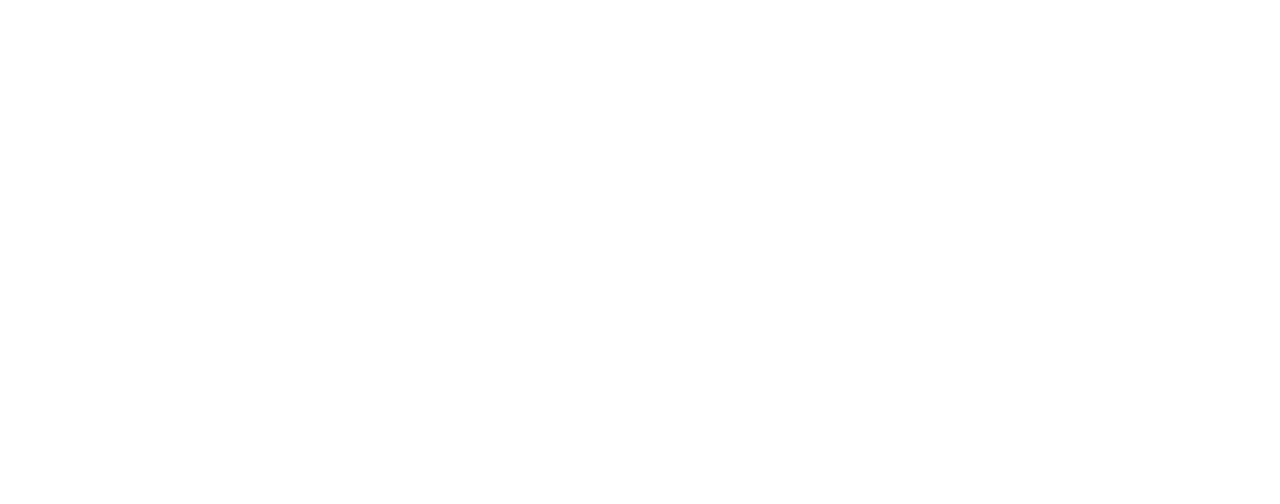
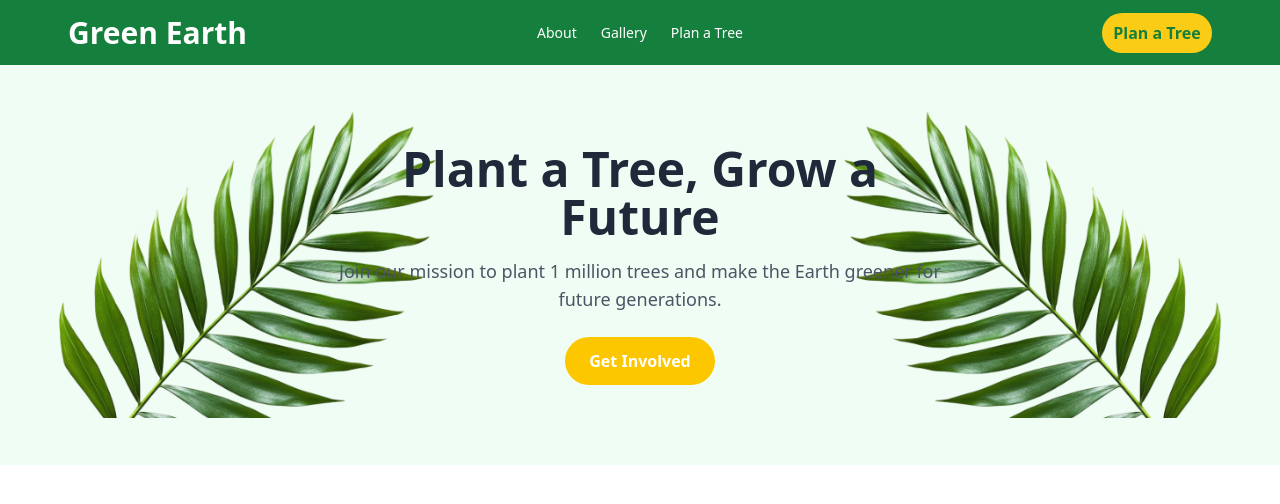
Before and after one commit to Hizbul38/green-earth, a plain HTML site: page index.html in a window 1280 px wide. Drawn offline with nearby package versions, Linux system fonts and the light colour scheme.

Commit message:
added the banner section

```diff
--- a/index.html
+++ b/index.html
@@ -3,9 +3,52 @@
 <head>
     <meta charset="UTF-8">
     <meta name="viewport" content="width=device-width, initial-scale=1.0">
-    <title>Document</title>
+    <title>Green Earth</title>
+    <!-- tailwind and daisyui cdn -->
+     <link href="https://cdn.jsdelivr.net/npm/daisyui@5" rel="stylesheet" type="text/css" />
+<script src="https://cdn.jsdelivr.net/npm/@tailwindcss/browser@4"></script>
+
 </head>
 <body>
+    <header>
+        <section>
+            <div class="navbar bg-[#15803D] shadow-sm">
+  <div class="navbar-start">
+    <h2 class=" text-white text-sm md:text-3xl md:ml-15 font-semibold">Green Earth</h2>
+  </div>
+  <div class="navbar-center flex">
+    <ul class="menu menu-horizontal px-1 text-white text-md">
+      <li><a>About</a></li>
+      <li><a>Gallery</a></li>
+      <li><a>Plan a Tree</a></li>
+    </ul>
+  </div>
+  <div class="navbar-end">
+    <button class=" bg-[#FACC15] text-[#15803d] w-[110px] h-[40px] text-center items-center font-semibold rounded-full md:mr-15">Plan a Tree</button>
+  </div>
+</div>
+</section>
+<section class="relative bg-green-50 py-20 text-center overflow-hidden">
+  <!-- Left Leaf Image -->
+  <img src="assets/hero-leaf1.png" alt="Left Leaf" class="absolute left-0 top-65 md:top-4 w-40 md:w-120"/>
 
+  <!-- Right Leaf Image -->
+  <img src="assets/hero-leaf2.png" class="absolute right-0 top-65 md:top-4 w-40 md:w-120"/>
+
+  <!-- Banner Content -->
+  <div class="relative z-10 max-w-2xl mx-auto px-4">
+    <h1 class="text-3xl md:text-5xl font-bold text-gray-800">
+      Plant a Tree, Grow a Future
+    </h1>
+    <p class="mt-4 text-gray-600 text-base md:text-lg">
+      Join our mission to plant 1 million trees and make the Earth greener for future generations.
+    </p>
+    <button class="mt-6 bg-yellow-400 hover:bg-yellow-500 text-white font-semibold py-3 px-6 rounded-full transition">
+      Get Involved
+    </button>
+  </div>
+</section>
+
+    </header>
 </body>
 </html>
```
Also changed, not shown: tailwind.config.js (added).
